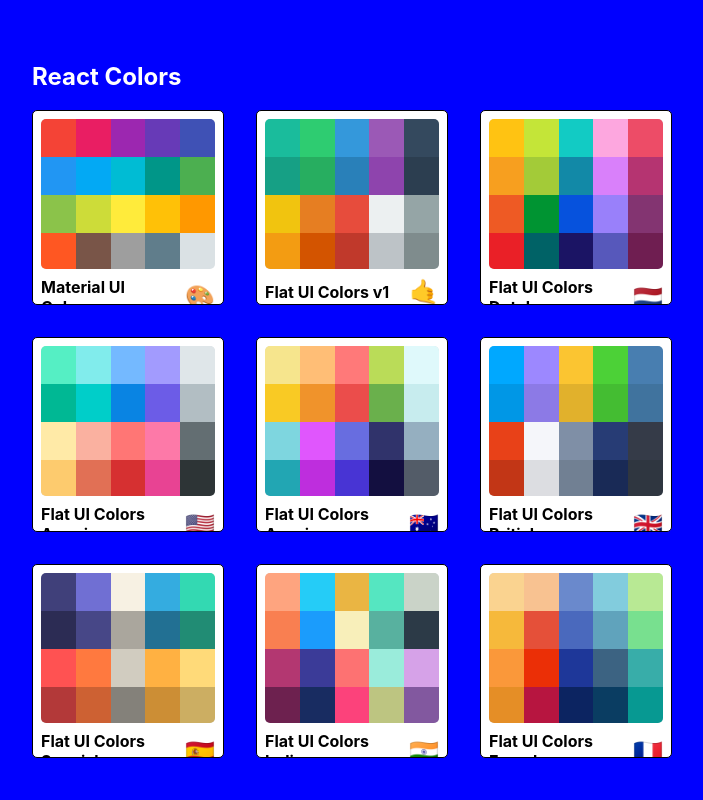
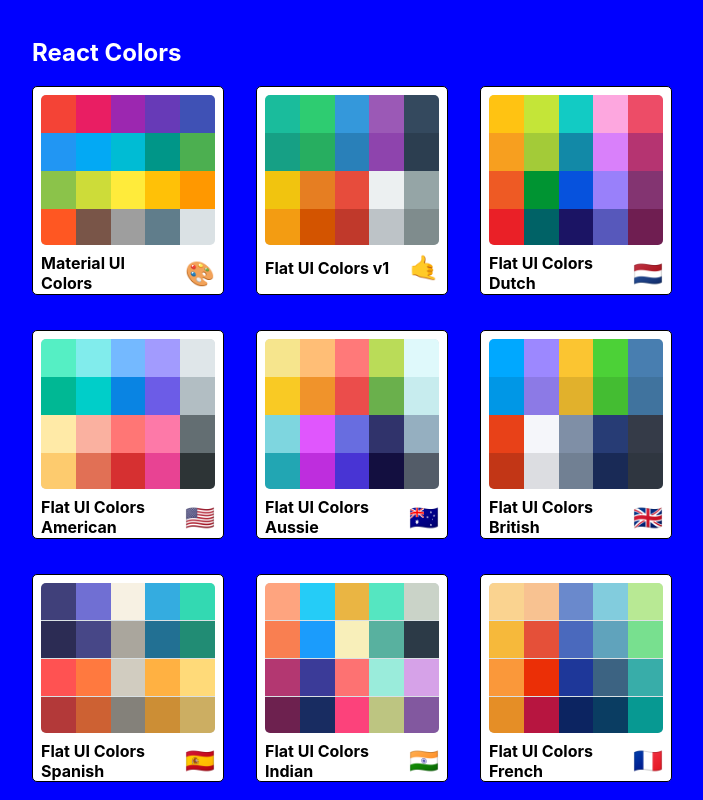
Before and after one commit to Catravine/color-palette-app, a React (Create React App) app: page / in a window 1280 px wide. Shown: the whole page, without its empty margins (288-991 px from the left). Built offline with nearby package versions, Linux system fonts and the light colour scheme.

Commit message:
learned about useNavigate by updating react-router-dom related code to reflect latest version

```diff
--- a/src/MiniPalette.js
+++ b/src/MiniPalette.js
@@ -28,7 +28,8 @@
     color: 'black',
     paddingTop: '0.5rem',
     fontSize: '1rem',
-    position: 'relative'
+    position: 'relative',
+    marginBottom: '1rem'
   },
   emoji: {
     marginLeft: '0.5rem',
@@ -60,7 +61,7 @@
   })
 
   return (
-    <div className={classes.root}>
+    <div className={classes.root} onClick={props.handleClick} >
       <div className={classes.colors}>{miniColorBoxes}</div>
       <h5 className={classes.title}>{paletteName} <span className={classes.emoji}>{emoji}</span></h5>
     </div>
--- a/src/PaletteList.js
+++ b/src/PaletteList.js
@@ -2,6 +2,7 @@
 import seedColors from './seedColors';
 import MiniPalette from './MiniPalette';
 import { makeStyles } from '@mui/styles';
+import { useNavigate } from "react-router-dom";
 
 const useStyles = makeStyles(theme => ({
   root: {
@@ -33,7 +34,13 @@
   }
 }));
 
-function PaletteList() {
+function PaletteList(props) {
+
+  let navigate = useNavigate();
+
+  const goToPalette = (id) => {
+    navigate(`/palette/${id}`)
+  }
 
   const classes = useStyles();
 
@@ -45,7 +52,11 @@
         </nav>
         <div className={classes.palettes}>
           {seedColors.map(palette => (
-            <MiniPalette props={palette} key={palette.id} />
+            <MiniPalette
+              props={palette}
+              key={palette.id}
+              handleClick={() => goToPalette(palette.id)}
+            />
           ))}
         </div>
       </div>
```
